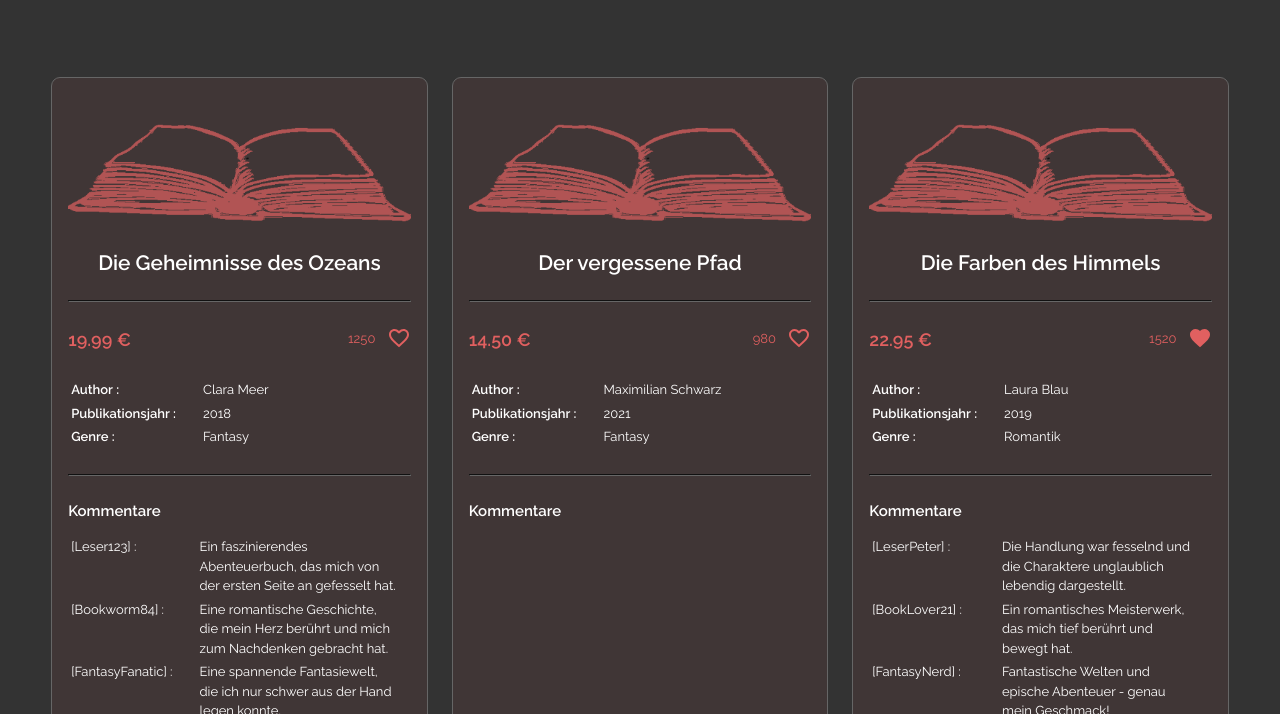
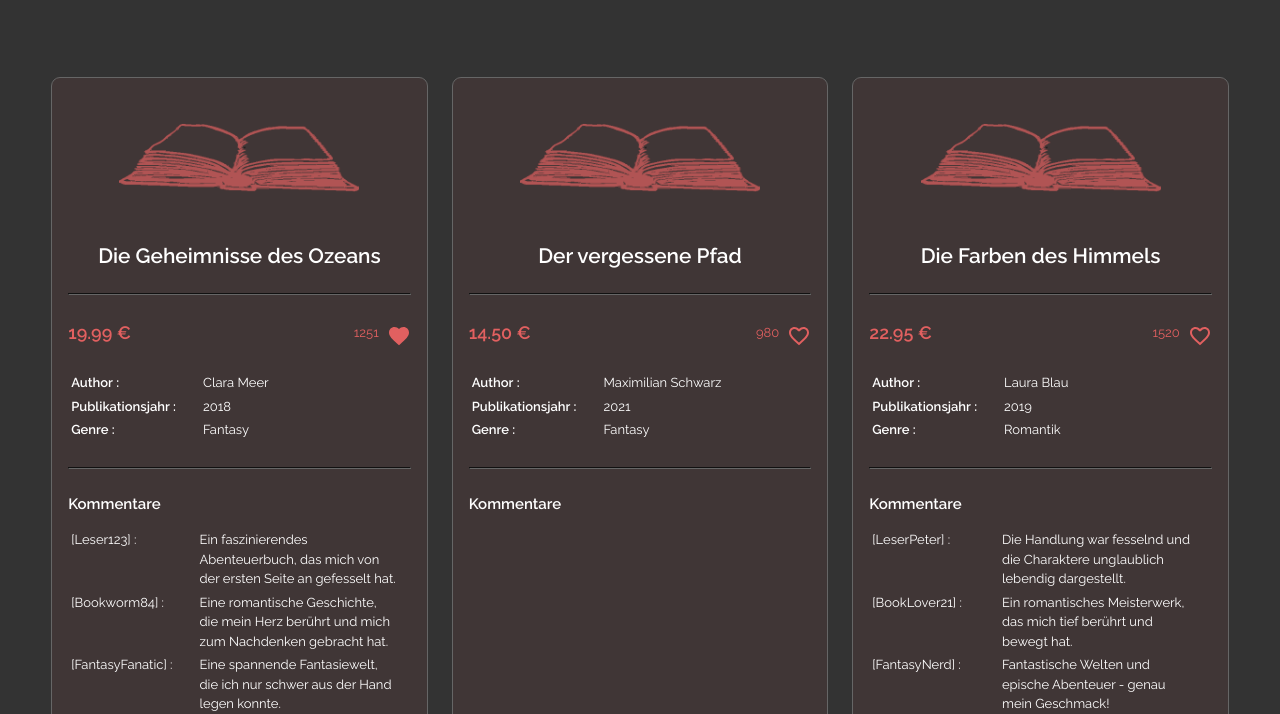
Before and after one commit to goninski/DA-FE07-bookstore, a plain HTML site: page index.html in a window 1280 px wide. Both pictures are taken after a click on the picture 398 px from the left and 421 px from the top of the page. Shown: the part 83-797 px from the top of the page. Drawn offline with Linux system fonts and the light colour scheme.

Commit message:
like toggle, js clean code

```diff
--- a/script.js
+++ b/script.js
@@ -7,37 +7,38 @@ function renderBody() {
 }
 
 function renderBooks() {
-    setLikedBooksFromStorage();
+    updateBookLikesFromStorage();
     let booksListingRef = '';
-    let bookCommentsListingRef = '';
     booksListingRef = document.getElementById('booksListing');
     for (bookIndex = 0; bookIndex < books.length; bookIndex++) {
-        bookLikeStatus = books[bookIndex].liked;
-        saveLikedBookToStorage(bookIndex, bookLikeStatus);
         booksListingRef.innerHTML += getBookItemTemplate(bookIndex);
-        bookComments = books[bookIndex].comments;
-        bookCommentsListingRef = document.getElementById('bookCommentsListing-' + bookIndex);
-            for (let commentIndex = 0; commentIndex < bookComments.length; commentIndex++) {
-                bookCommentsListingRef.innerHTML += getBookCommentsTemplate(bookIndex, bookComments, commentIndex);
-            }
+        renderBookComments(bookIndex);
     }
 }
 
-function setLikedBooksFromStorage() {
-    bookTitlesLiked = getLikedBooksFromStorage();;
-    if(bookTitlesLiked && bookTitlesLiked.length > 0) {
-        for (let index = 0; index < bookTitlesLiked.length; index++) {
-            bookIndex = books.findIndex(element => {return element.name == bookTitlesLiked});
-            if(bookIndex >= 0) {
-                books[bookIndex].liked = true;
-            }
+function renderBookComments(bookIndex) {
+    bookComments = books[bookIndex].comments;
+    let bookCommentsListingRef = document.getElementById('bookCommentsListing-' + bookIndex);
+        for (let commentIndex = 0; commentIndex < bookComments.length; commentIndex++) {
+            bookCommentsListingRef.innerHTML += getBookCommentsTemplate(bookIndex, bookComments, commentIndex);
         }
-    } else {
+}
+
+function updateBookLikesFromStorage() {
+    bookTitlesLiked = getBookLikesFromStorage();
+    if( bookTitlesLiked.length == 0) {
         bookTitlesLiked = [];
+        return bookTitlesLiked;
+    }
+    for (let index = 0; index < bookTitlesLiked.length; index++) {
+        bookIndex = books.findIndex(element => element.name === bookTitlesLiked[index]);
+        if(bookIndex >= 0) {
+            books[bookIndex].liked = true;
+        }
     }
 }
 
-function getLikedBooksFromStorage() {
+function getBookLikesFromStorage() {
     storageStr = localStorage.getItem("bookTitlesLiked");
     bookTitlesLiked = JSON.parse(storageStr);
     if(! bookTitlesLiked) {
@@ -46,7 +47,7 @@ function getLikedBooksFromStorage() {
     return bookTitlesLiked;
 }
 
-function toggleLikeStatus(bookIndex) {
+function toggleBookLikeStatus(bookIndex) {
     bookLikeStatus = books[bookIndex].liked;
     if(bookLikeStatus) {
         bookLikeStatus = false;
@@ -54,30 +55,41 @@ function toggleLikeStatus(bookIndex) {
         bookLikeStatus = true;
     }
     books[bookIndex].liked = bookLikeStatus;
-    saveLikedBookToStorage(bookIndex, bookLikeStatus);
+    saveBookLikesToStorage(bookIndex, bookLikeStatus);
+    toggleBookLikeIcon(bookIndex, bookLikeStatus);
+    toggleBookLikeQty(bookIndex, bookLikeStatus);
+}
+
+function toggleBookLikeQty(bookIndex, bookLikeStatus) {
+    bookLikes = books[bookIndex].likes;
+    let qty = -1;
+    if(bookLikeStatus) {
+            qty = 1;
+    }
+    bookLikes = bookLikes + qty;
+    books[bookIndex].likes = bookLikes
+    document.getElementById('bookLikes-' + bookIndex).innerHTML = bookLikes;
+}
+
+function toggleBookLikeIcon(bookIndex, bookLikeStatus) {
     let imgSource = 'assets/icons/favorite-' + bookLikeStatus + '.svg';
     document.getElementById('bookLikeIcon-' + bookIndex).src = imgSource;
 }
 
-function saveLikedBookToStorage(bookIndex, bookLikeStatus) {
+function saveBookLikesToStorage(bookIndex, bookLikeStatus) {
     bookTitleLiked = books[bookIndex].name;
-    bookTitlesLiked = getLikedBooksFromStorage();
+    bookTitlesLiked = getBookLikesFromStorage();
     let index = -1;
     if(bookTitlesLiked.length > 0) {
         index = bookTitlesLiked.indexOf(bookTitleLiked);
     }
-
-    console.log(bookTitlesLiked);
-    console.log('name: ' + bookTitleLiked);
-    console.log('index: ' + index + ' / book-index: ' + bookIndex);
-
     if(bookLikeStatus) {
         if (index < 0) {
             bookTitlesLiked.push(bookTitleLiked);
         }
     } else {
         if (index >= 0) {
-            bookTitlesLiked.splice(index);
+            bookTitlesLiked.splice(index, 1);
         }
     }
     localStorage.setItem("bookTitlesLiked", JSON.stringify(bookTitlesLiked));
--- a/scripts/db.js
+++ b/scripts/db.js
@@ -15,7 +15,7 @@ let books = [
       "name": "Die Geheimnisse des Ozeans",
       "author": "Clara Meer",
       "likes": 1250,
-      "liked": true,
+      "liked": false,
       "price": 19.99,
       "publishedYear": 2018,
       "genre": "Fantasy",
@@ -56,7 +56,7 @@ let books = [
       "name": "Die Farben des Himmels",
       "author": "Laura Blau",
       "likes": 1520,
-      "liked": true,
+      "liked": false,
       "price": 22.95,
       "publishedYear": 2019,
       "genre": "Romantik",
@@ -106,7 +106,7 @@ let books = [
       "name": "Der letzte Wächter",
       "author": "Sabine Grün",
       "likes": 1300,
-      "liked": true,
+      "liked": false,
       "price": 16.75,
       "publishedYear": 2017,
       "genre": "Fantasy",
@@ -135,7 +135,7 @@ let books = [
       "name": "Jenseits der Sterne",
       "author": "Oliver Schwarz",
       "likes": 1450,
-      "liked": true,
+      "liked": false,
       "price": 21.00,
       "publishedYear": 2015,
       "genre": "Science-Fiction",
@@ -165,7 +165,7 @@ let books = [
       "name": "Liebe in Zeiten des Krieges",
       "author": "Emilia Rot",
       "likes": 1800,
-      "liked": true,
+      "liked": false,
       "price": 19.99,
       "publishedYear": 2016,
       "genre": "Romantik",
--- a/scripts/templates.js
+++ b/scripts/templates.js
@@ -8,16 +8,17 @@ function getBookItemTemplate(bookIndex) {
     bookLikeStatus = books[bookIndex].liked;
     return `
     <div class="book-item flex-col gap">
-        <div class="book-header flex-col gap">
-            <img src="assets/img/open-book-illustration-PB4109187-red-512.png" alt="open-book-illustration" class="book-cover mt">
+        <div class="book-header flex-col align-center gap">
+            <img src="assets/img/open-book-illustration-PB4109187-red-512.png" alt="open-book-illustration" class="book-cover mt mb">
             <h3 class="text-center">${bookTitle}</h3>
         </div>
         <hr>
         <div class="book-metas">
             <div class="book-meta-header flex-row gap justify-between mb">
                 <div class="book-price">${bookPrice} €</div>
-                <div class="book-likes-wrapper">${bookLikes}
-                    <img src="assets/icons/favorite-${bookLikeStatus}.svg" alt="heart-icon" id="bookLikeIcon-${bookIndex}" class="book-like-icon" onclick="toggleLikeStatus(${bookIndex})">
+                <div class="book-likes-wrapper flex-row align-center">
+                    <div id="bookLikes-${bookIndex}" class="book-likes">${bookLikes}</div>
+                    <img src="assets/icons/favorite-${bookLikeStatus}.svg" alt="heart-icon" id="bookLikeIcon-${bookIndex}" class="book-like-icon" onclick="toggleBookLikeStatus(${bookIndex})">
                 </div>
             </div>
             <table>
--- a/styles/assets.css
+++ b/styles/assets.css
@@ -30,6 +30,7 @@ input[type="text"] {
 }
 .book-cover {
     width: 100%;
+    max-width: 240px;
     height: auto;
     opacity: 0.7;
 }
```
